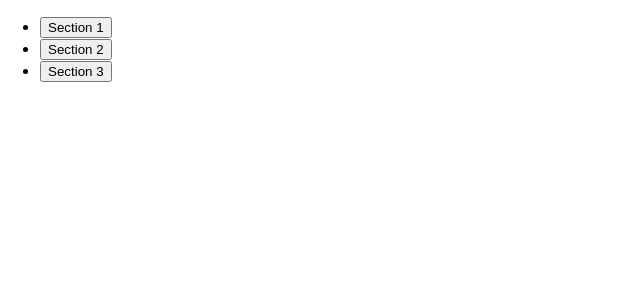
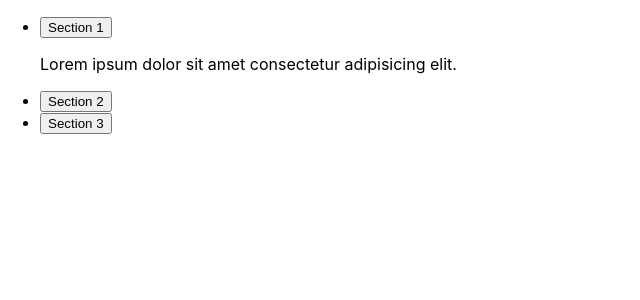
Before and after one commit to mr-dojo/react-playground, a React (Create React App) app: page / in a window 1280 px wide. Both pictures are taken after a click on the button "Section 1". Shown: the top 300 px of the page, without its empty margins (0-640 px from the left). Built offline with nearby package versions, Linux system fonts and the light colour scheme.

Commit message:
Added dynamic state change to Accordion component

```diff
--- a/src/state-drills/Accordion.js
+++ b/src/state-drills/Accordion.js
@@ -5,33 +5,34 @@ export default class Accordion extends Component {
     sections: []
   };
   state = {
-    currentSectionIndex: Number,
+    activeSectionIndex: null,
   };
-  handleButtonClick = (index) => {
-    this.setState({ currentSectionIndex: index})
+
+  handleButtonClick = (sectionIndex) => {
+    this.setState({ activeSectionIndex: sectionIndex})
   }
-  renderSections() {
-    return this.props.sections.map((section, index) => (
-      <li>
-        <button key={index} onClick={() => this.handleButtonClick(index)}>
+
+  renderItem(section, idx, activeSectionIndex) {
+    return (
+      <li key={idx}>
+        <button
+          type='button'
+          onClick={() => this.handleButtonClick(idx)}
+        >
           {section.title}
         </button>
-        {!!this.props.sections.length || (this.state.currentSectionIndex >= 0 && this.renderContent(index))}
+        {(activeSectionIndex === idx) && <p>{section.content}</p>}
       </li>
-      ))
-    }
-  renderContent(index) {
-    const currentSection = this.props.sections[index]
-    return (
-      <p className='content'>
-        {currentSection.content}
-      </p>
     )
   }
   render() {
+    const activeSectionIndex = this.state.activeSectionIndex
+    const sections = this.props.sections
     return (
       <ul>
-        {this.renderSections()}
+        {sections.map((section, idx) =>
+        this.renderItem(section, idx, activeSectionIndex)
+        )}
       </ul>
     )
   }
```
Also changed, not shown: 1 other file (tests, documents, lock files or other folders).
